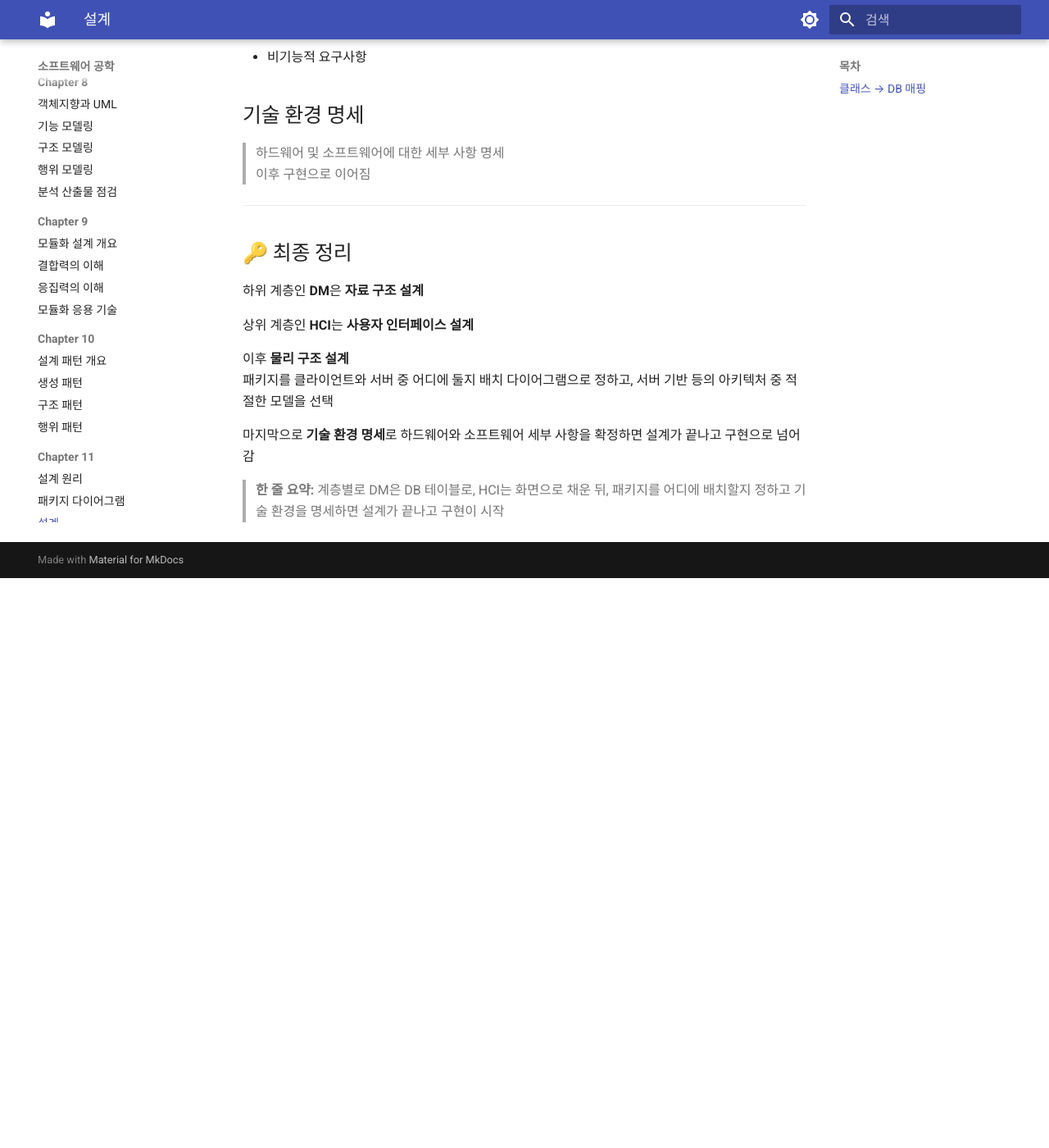
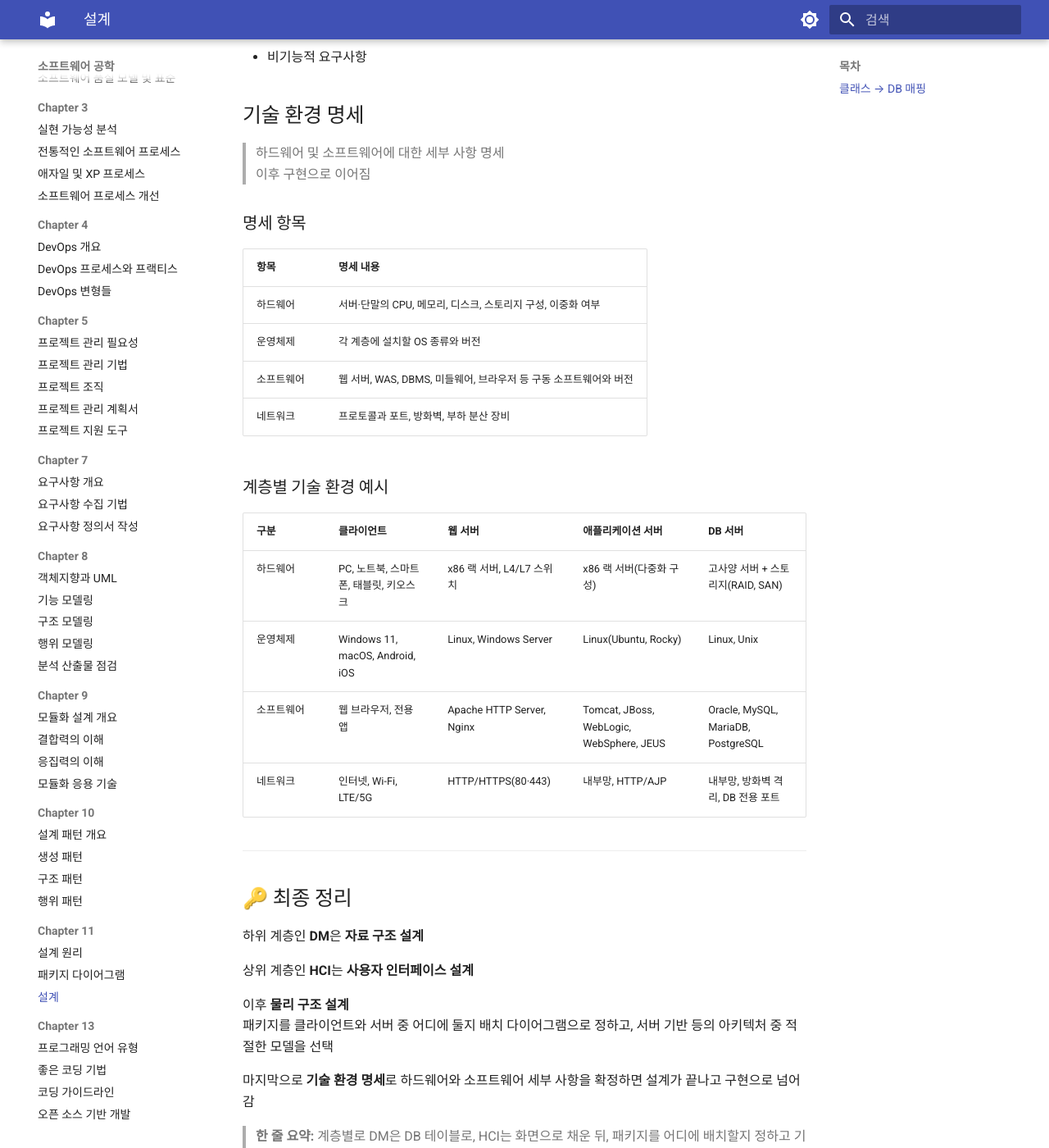
Before and after one commit to CokaNuri/CSBE, an MkDocs documentation site: the page built from docs/software-engineering/Chapter 11/03 설계.md, in a window 1280 px wide and 1400 px high, scrolled down 3003 px. Shown: the whole window at 82% size. Built offline with MkDocs 1.6.1 and Material for MkDocs 9.7.7, drawn with Linux system fonts in a browser that asks for light colours; before the commit the page ends 3708 px from its top, so only the background shows below that.

Commit message:
03 설계 정리

```diff
--- a/docs/software-engineering/Chapter 11/03 설계.md
+++ b/docs/software-engineering/Chapter 11/03 설계.md
@@ -71,6 +71,24 @@
 > 하드웨어 및 소프트웨어에 대한 세부 사항 명세<br>
 > 이후 구현으로 이어짐
 
+### 명세 항목
+
+| 항목 | 명세 내용 |
+|---|---|
+| 하드웨어 | 서버·단말의 CPU, 메모리, 디스크, 스토리지 구성, 이중화 여부 |
+| 운영체제 | 각 계층에 설치할 OS 종류와 버전 |
+| 소프트웨어 | 웹 서버, WAS, DBMS, 미들웨어, 브라우저 등 구동 소프트웨어와 버전 |
+| 네트워크 | 프로토콜과 포트, 방화벽, 부하 분산 장비 |
+
+### 계층별 기술 환경 예시
+
+| 구분 | 클라이언트 | 웹 서버 | 애플리케이션 서버 | DB 서버 |
+|---|---|---|---|---|
+| 하드웨어 | PC, 노트북, 스마트폰, 태블릿, 키오스크 | x86 랙 서버, L4/L7 스위치 | x86 랙 서버(다중화 구성) | 고사양 서버 + 스토리지(RAID, SAN) |
+| 운영체제 | Windows 11, macOS, Android, iOS | Linux, Windows Server | Linux(Ubuntu, Rocky) | Linux, Unix |
+| 소프트웨어 | 웹 브라우저, 전용 앱 | Apache HTTP Server, Nginx| Tomcat, JBoss, WebLogic, WebSphere, JEUS | Oracle, MySQL, MariaDB, PostgreSQL |
+| 네트워크 | 인터넷, Wi-Fi, LTE/5G | HTTP/HTTPS(80·443) | 내부망, HTTP/AJP | 내부망, 방화벽 격리, DB 전용 포트 |
+
 ---
 
 ## 🔑 최종 정리
```
